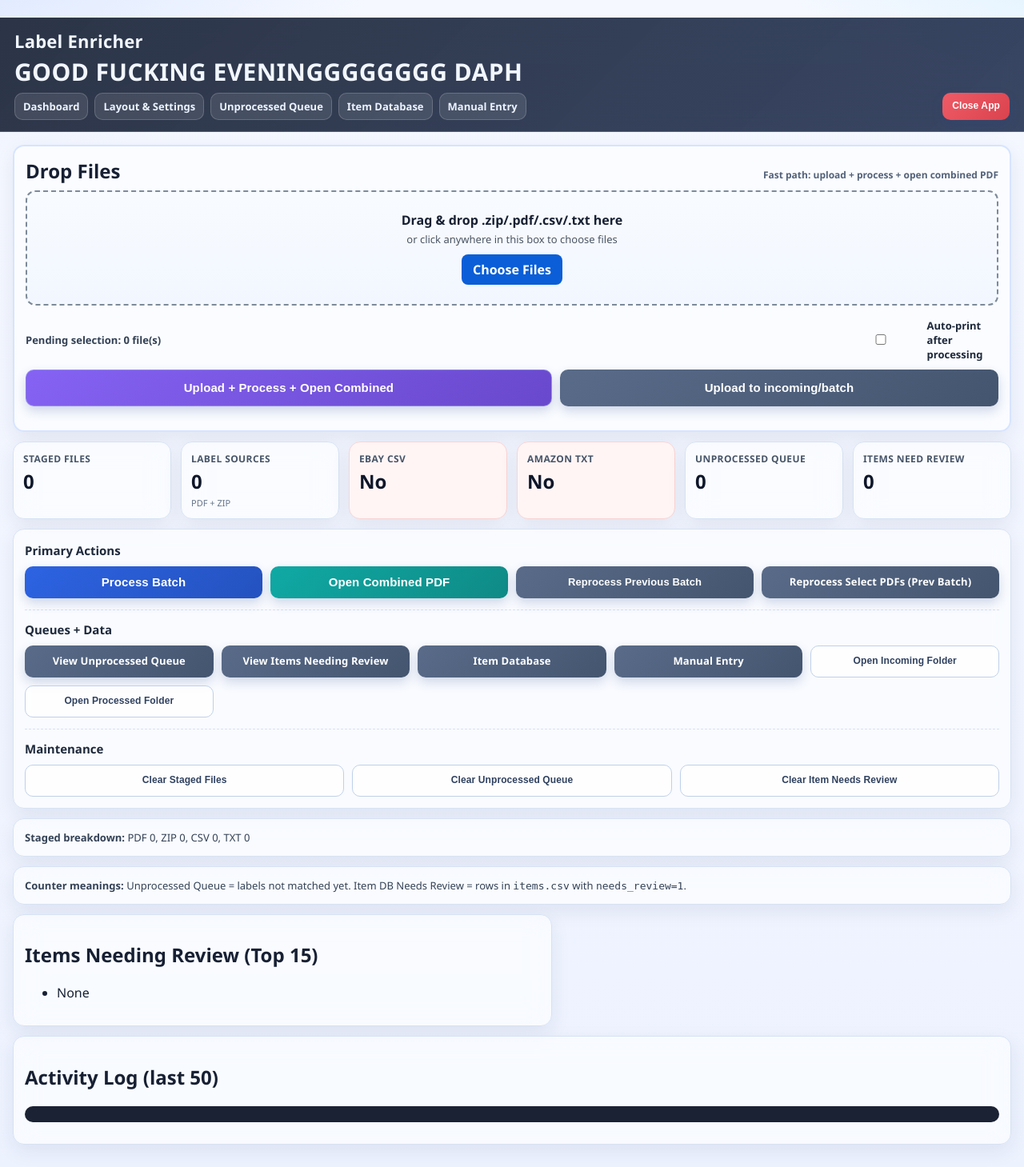
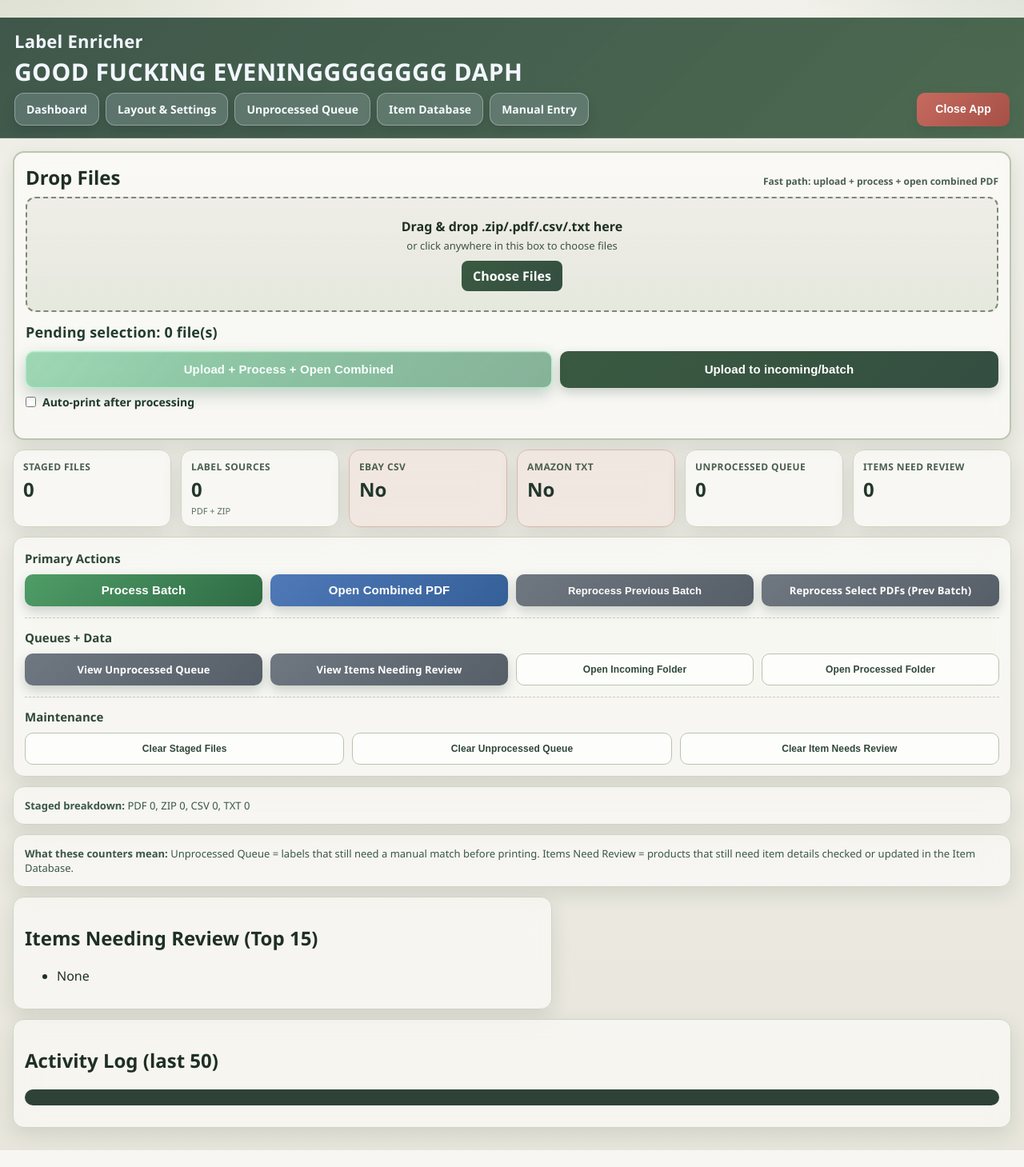
Before and after one commit to strapbro/PDF-LabelEnricher, a FastAPI app: page / in a window 1280 px wide. Shown: the whole page at 80% size. After the commit the page ends 1438 px from the top, so only its background shows below. Run offline with FastAPI, Linux system fonts and the light colour scheme.

Commit message:
ui polish: neon quick action, header nav, upload layout, clipboard icons

```diff
--- a/static/style.css
+++ b/static/style.css
@@ -1,17 +1,23 @@
-:root {
-  --bg-1: #f5f8ff;
-  --bg-2: #edf2ff;
-  --ink: #172033;
-  --ink-soft: #4c5b74;
-  --line: #d6e2f3;
-  --card: rgba(255, 255, 255, 0.62);
-  --card-strong: rgba(255, 255, 255, 0.76);
+ :root {
+  --dust-grey: #dad7cd;
+  --dry-sage: #a3b18a;
+  --fern: #588157;
+  --hunter-green: #3a5a40;
+  --pine-teal: #344e41;
+
+  --bg-1: #f2f1eb;
+  --bg-2: #e8e6dc;
+  --ink: #1f2f24;
+  --ink-soft: #3e5345;
+  --line: #cfd4c3;
+  --card: rgba(255, 255, 255, 0.58);
+  --card-strong: rgba(255, 255, 255, 0.72);
   --blur: 14px;
-  --blue: #2d63e2;
-  --green: #159f60;
-  --slate: #50607a;
-  --warn: #f4b32d;
-  --danger: #e64f5a;
+  --blue: #5b7fa3;
+  --green: #3a5a40;
+  --slate: #6f7d63;
+  --warn: #d2a35f;
+  --danger: #b96056;
 }
 
 * { box-sizing: border-box; }
@@ -21,18 +27,19 @@ body {
   margin: 0;
   color: var(--ink);
   background:
-    radial-gradient(900px 460px at -5% -5%, #dbe7ff 0%, rgba(219, 231, 255, 0) 60%),
-    radial-gradient(820px 420px at 110% -8%, #d7f1ff 0%, rgba(215, 241, 255, 0) 58%),
+    radial-gradient(900px 460px at -5% -5%, rgba(163, 177, 138, 0.35) 0%, rgba(163, 177, 138, 0) 60%),
+    radial-gradient(820px 420px at 110% -8%, rgba(88, 129, 87, 0.26) 0%, rgba(88, 129, 87, 0) 58%),
     linear-gradient(180deg, var(--bg-1), var(--bg-2));
 }
 
 header {
+  cursor: pointer;
   position: sticky;
   top: 0;
   z-index: 50;
   color: #f2f7ff;
   padding: 14px 18px;
-  background: linear-gradient(135deg, rgba(23, 32, 51, 0.9), rgba(30, 45, 78, 0.88));
+  background: linear-gradient(135deg, rgba(52, 78, 65, 0.94), rgba(58, 90, 64, 0.9));
   border-bottom: 1px solid rgba(255, 255, 255, 0.18);
   backdrop-filter: blur(12px) saturate(130%);
   -webkit-backdrop-filter: blur(12px) saturate(130%);
@@ -61,20 +68,22 @@ nav,
 
 nav a,
 .nav-links a {
-  color: #ebf3ff;
+  color: #f5fbff;
   text-decoration: none;
-  padding: 7px 10px;
-  border-radius: 10px;
-  background: rgba(255, 255, 255, 0.1);
-  border: 1px solid rgba(255, 255, 255, 0.18);
-  font-size: 13px;
-  font-weight: 600;
-  transition: transform 0.12s ease, background 0.16s ease;
+  padding: 10px 14px;
+  border-radius: 12px;
+  background: rgba(188, 206, 219, 0.22);
+  border: 1px solid rgba(222, 231, 238, 0.4);
+  font-size: 14px;
+  font-weight: 700;
+  box-shadow: 0 6px 14px rgba(22, 34, 40, 0.18);
+  transition: transform 0.12s ease, background 0.16s ease, box-shadow 0.16s ease;
 }
 
 nav a:hover,
 .nav-links a:hover {
-  background: rgba(255, 255, 255, 0.18);
+  background: rgba(214, 227, 237, 0.34);
+  box-shadow: 0 10px 18px rgba(20, 33, 40, 0.24);
   transform: translateY(-1px);
 }
 
@@ -84,7 +93,9 @@ nav a:hover,
 }
 
 .nav-close .btn {
-  min-height: 34px;
+  min-height: 42px;
+  min-width: 116px;
+  font-size: 14px;
 }
 
 main {
@@ -97,7 +108,7 @@ main {
   border-radius: 14px;
   padding: 14px;
   margin-bottom: 12px;
-  box-shadow: 0 8px 24px rgba(24, 38, 71, 0.08);
+  box-shadow: 0 8px 24px rgba(36, 57, 45, 0.12);
   backdrop-filter: blur(var(--blur)) saturate(120%);
   -webkit-backdrop-filter: blur(var(--blur)) saturate(120%);
   animation: card-enter 220ms ease both;
@@ -132,14 +143,14 @@ button,
   white-space: normal;
   max-width: 100%;
   color: #fff;
-  box-shadow: 0 6px 14px rgba(35, 65, 138, 0.2);
+  box-shadow: 0 6px 14px rgba(52, 78, 65, 0.24);
   transition: transform 0.08s ease, filter 0.16s ease, box-shadow 0.16s ease;
 }
 
 button:hover,
 .btn:hover {
   filter: brightness(1.06);
-  box-shadow: 0 10px 18px rgba(35, 65, 138, 0.26);
+  box-shadow: 0 10px 18px rgba(52, 78, 65, 0.3);
 }
 
 button:active,
@@ -151,22 +162,32 @@ button:active,
 .btn-md { min-height: 40px; font-size: 13px; }
 .btn-lg { min-height: 46px; font-size: 15px; }
 
-.btn-primary { background: linear-gradient(135deg, #2d63e2, #2452bf); }
-.btn-success { background: linear-gradient(135deg, #159f60, #10834f); }
-.btn-secondary { background: linear-gradient(135deg, #596b89, #44556f); }
-.btn-warn { background: linear-gradient(135deg, #ffc14b, #f4b32d); color: #1f2937; }
-.btn-attn { background: linear-gradient(135deg, #ef5b66, #d9434e); }
-.btn-open { background: linear-gradient(135deg, #10a9a4, #0f8a86); }
-.btn-quick { background: linear-gradient(135deg, #7b55f2, #5c39c8); }
+.btn-primary { background: linear-gradient(135deg, #4f9d67, #2f6b45); }
+.btn-success { background: linear-gradient(135deg, #6c946a, #588157); }
+.btn-secondary { background: linear-gradient(135deg, #6f7780, #565f68); }
+.btn-upload { background: linear-gradient(135deg, #3a5a40, #344e41); }
+.btn-warn { background: linear-gradient(135deg, #e0bf76, #cfa557); color: #2c372f; }
+.btn-attn { background: linear-gradient(135deg, #c66a5f, #a65046); }
+.btn-open { background: linear-gradient(135deg, #4f79b8, #355f97); }
+.btn-quick {
+  background: linear-gradient(135deg, rgba(92, 186, 128, 0.74), rgba(60, 144, 99, 0.68));
+  border: 1px solid rgba(186, 255, 218, 0.66);
+  color: #f7fffb;
+}
 
 .btn-spotlight {
   position: relative;
   overflow: hidden;
-  border: 1px solid rgba(180, 206, 255, 0.38);
-  background: linear-gradient(135deg, rgba(123, 85, 242, 0.92), rgba(92, 57, 200, 0.92));
-  backdrop-filter: blur(6px);
-  -webkit-backdrop-filter: blur(6px);
+  border: 1px solid rgba(194, 255, 222, 0.72);
+  background: linear-gradient(135deg, rgba(98, 191, 134, 0.7), rgba(62, 132, 93, 0.62));
+  backdrop-filter: blur(10px) saturate(125%);
+  -webkit-backdrop-filter: blur(10px) saturate(125%);
+  box-shadow:
+    inset 0 1px 0 rgba(255, 255, 255, 0.16),
+    0 0 0 1px rgba(122, 245, 176, 0.16),
+    0 8px 20px rgba(20, 72, 46, 0.24);
 }
+
 
 .btn-spotlight::before {
   content: "";
@@ -174,14 +195,26 @@ button:active,
   inset: 0;
   pointer-events: none;
   opacity: 0;
-  transition: opacity 0.28s ease-out;
+  transition: opacity 0.24s ease-out;
   background: radial-gradient(
     circle at var(--x, 50%) var(--y, 50%),
-    rgba(168, 212, 255, 0.42) 0%,
-    rgba(122, 173, 255, 0.2) 22%,
-    rgba(0, 0, 0, 0) 58%
+    rgba(246, 255, 250, 0.34) 0%,
+    rgba(172, 255, 210, 0.26) 20%,
+    rgba(104, 230, 168, 0.14) 38%,
+    rgba(0, 0, 0, 0) 62%
   );
 }
+
+
+.btn-spotlight::after {
+  content: "";
+  position: absolute;
+  inset: 0;
+  pointer-events: none;
+  background: linear-gradient(128deg, rgba(255,255,255,0.22) 0%, rgba(255,255,255,0.06) 28%, rgba(255,255,255,0) 54%);
+  opacity: 0.62;
+}
+
 
 .btn-spotlight:hover::before,
 .btn-spotlight:focus-visible::before {
@@ -190,20 +223,26 @@ button:active,
 
 .btn-spotlight:hover,
 .btn-spotlight:focus-visible {
-  border-color: rgba(138, 186, 255, 0.72);
+  border-color: rgba(174, 255, 214, 0.9);
+  box-shadow:
+    inset 0 1px 0 rgba(255, 255, 255, 0.22),
+    0 0 0 1px rgba(136, 250, 190, 0.28),
+    0 0 16px rgba(118, 248, 184, 0.26),
+    0 10px 24px rgba(20, 72, 46, 0.28);
 }
+
 
 
 .btn-outline {
   background: var(--card-strong);
-  color: #2f415f;
-  border: 1px solid #bfd0e8;
+  color: #2f4738;
+  border: 1px solid #b8c3ad;
   box-shadow: none;
 }
 
 .btn-outline:hover {
   background: rgba(255, 255, 255, 0.92);
-  box-shadow: 0 6px 14px rgba(40, 57, 93, 0.12);
+  box-shadow: 0 6px 14px rgba(52, 78, 65, 0.16);
 }
 
 input,
@@ -212,7 +251,7 @@ textarea {
   padding: 7px;
   margin: 4px 0;
   width: 100%;
-  border: 1px solid #c7d6eb;
+  border: 1px solid #b8c6ae;
   border-radius: 9px;
   background: rgba(255, 255, 255, 0.78);
   color: var(--ink);
@@ -223,8 +262,8 @@ input:focus,
 select:focus,
 textarea:focus {
   outline: none;
-  border-color: #7da1ea;
-  box-shadow: 0 0 0 3px rgba(61, 101, 192, 0.14);
+  border-color: #7a9d73;
+  box-shadow: 0 0 0 3px rgba(88, 129, 87, 0.18);
   background: rgba(255, 255, 255, 0.95);
 }
 
@@ -243,20 +282,20 @@ table {
 
 th,
 td {
-  border: 1px solid #d4e0f0;
+  border: 1px solid #c3ceb8;
   padding: 7px;
   vertical-align: top;
 }
 
 th {
-  background: rgba(246, 250, 255, 0.9);
+  background: rgba(238, 241, 230, 0.9);
 }
 
 pre {
   white-space: pre-wrap;
   max-height: 260px;
   overflow: auto;
-  background: rgba(18, 26, 43, 0.96);
+  background: rgba(35, 55, 44, 0.94);
   color: #dbe5f6;
   padding: 10px;
   border-radius: 10px;
@@ -265,10 +304,10 @@ pre {
 .msg {
   margin: 10px 16px;
   padding: 10px 12px;
-  background: rgba(227, 239, 255, 0.85);
-  border: 1px solid #bfd7ff;
+  background: rgba(232, 236, 224, 0.88);
+  border: 1px solid #b9c7ad;
   border-radius: 10px;
-  color: #14346b;
+  color: #2d4735;
   font-weight: 600;
   backdrop-filter: blur(8px);
 }
--- a/templates/base.html
+++ b/templates/base.html
@@ -6,7 +6,7 @@
   <link rel="stylesheet" href="/static/style.css?v=20260307a">
 </head>
 <body>
-  <header>
+  <header id="appHeader">
     <h1>Label Enricher</h1>
     <div id="timeGreeting" class="time-greeting" aria-live="polite"></div>
     <div class="nav-row">
@@ -18,7 +18,7 @@
         <a href="/manual-entry">Manual Entry</a>
       </nav>
       <form class="nav-close" action="/app/close" method="post">
-        <button class="btn btn-sm btn-attn" type="submit">Close App</button>
+        <button class="btn btn-md btn-attn" type="submit">Close App</button>
       </form>
     </div>
   </header>
@@ -39,6 +39,16 @@
         el.textContent = 'GOOD FUCKING EVENINGGGGGGGG DAPH';
       }
     })();
+    (function () {
+      const header = document.getElementById('appHeader');
+      if (!header) return;
+      header.addEventListener('click', (e) => {
+        const tgt = e.target;
+        if (!(tgt instanceof Element)) return;
+        if (tgt.closest('a, button, input, select, textarea, label, form')) return;
+        window.location.href = '/';
+      });
+    })();
   </script>
 </body>
 </html>
--- a/templates/dashboard.html
+++ b/templates/dashboard.html
@@ -16,15 +16,17 @@
 
     <div class="upload-meta-row">
       <div id="pendingCount" class="pending-count">Pending selection: 0 file(s)</div>
-      <label class="inline-check" for="autoPrintAfterProcess">
-        <input id="autoPrintAfterProcess" type="checkbox" name="auto_print_after_process" value="1">
-        Auto-print after processing
-      </label>
     </div>
 
     <div class="upload-quick-actions">
-      <button class="btn btn-lg btn-quick btn-spotlight" type="submit" name="quick_action" value="upload_process_open">Upload + Process + Open Combined</button>
-      <button class="btn btn-lg btn-secondary" type="submit" name="quick_action" value="upload_only">Upload to incoming/batch</button>
+      <div class="quick-primary-stack">
+        <button class="btn btn-lg btn-quick btn-spotlight" type="submit" name="quick_action" value="upload_process_open">Upload + Process + Open Combined</button>
+        <label class="inline-check quick-inline-check" for="autoPrintAfterProcess">
+          <input id="autoPrintAfterProcess" type="checkbox" name="auto_print_after_process" value="1">
+          Auto-print after processing
+        </label>
+      </div>
+      <button class="btn btn-lg btn-upload" type="submit" name="quick_action" value="upload_only">Upload to incoming/batch</button>
     </div>
   </form>
 </section>
@@ -92,8 +94,6 @@
       <a class="btn btn-md {% if needs_review_count > 0 %}btn-attn{% else %}btn-secondary{% endif %}" href="/items/review">
         View Items Needing Review {% if needs_review_count > 0 %}({{ needs_review_count }}){% endif %}
       </a>
-      <a class="btn btn-md btn-secondary" href="/items">Item Database</a>
-      <a class="btn btn-md btn-secondary" href="/manual-entry">Manual Entry</a>
       <form action="/open" method="post"><input type="hidden" name="target" value="incoming"><button class="btn btn-sm btn-outline" type="submit">Open Incoming Folder</button></form>
       <form action="/open" method="post"><input type="hidden" name="target" value="processed"><button class="btn btn-sm btn-outline" type="submit">Open Processed Folder</button></form>
     </div>
@@ -114,11 +114,10 @@
 </section>
 
 <section class="card tiny-meta">
-  <strong>Counter meanings:</strong>
-  Unprocessed Queue = labels not matched yet.
-  Item DB Needs Review = rows in <code>items.csv</code> with <code>needs_review=1</code>.
+  <strong>What these counters mean:</strong>
+  Unprocessed Queue = labels that still need a manual match before printing.
+  Items Need Review = products that still need item details checked or updated in the Item Database.
 </section>
-
 <section class="two-col">
   <section class="card">
     <h2>Items Needing Review (Top 15)</h2>
@@ -150,61 +149,64 @@
 </section>
 
 <style>
-.upload-card { border-width: 2px; border-color: #d6e4ff; }
+.upload-card { border-width: 2px; border-color: #b9c7ad; }
 .section-head { display: flex; align-items: baseline; justify-content: space-between; gap: 12px; margin-bottom: 8px; }
 .section-head h2 { margin: 0; }
-.section-note { font-size: 12px; color: #53627a; font-weight: 600; }
+.section-note { font-size: 12px; color: #4c5f50; font-weight: 600; }
 
 .drop-zone {
-  border: 2px dashed #7d8a99;
+  border: 2px dashed #7b8b72;
   border-radius: 12px;
   padding: 24px;
   text-align: center;
   margin-bottom: 10px;
   cursor: pointer;
-  background: linear-gradient(180deg, #f8fbff, #f2f7ff);
+  background: linear-gradient(180deg, rgba(218, 215, 205, 0.35), rgba(163, 177, 138, 0.22));
 }
-.drop-zone:hover { background: linear-gradient(180deg, #eef6ff, #e8f2ff); }
-.drop-zone.active { background: #e8f2ff; border-color: #2f6fed; }
+.drop-zone:hover { background: linear-gradient(180deg, rgba(218, 215, 205, 0.48), rgba(163, 177, 138, 0.34)); }
+.drop-zone.active { background: rgba(163, 177, 138, 0.3); border-color: #588157; }
 .drop-title { font-weight: 800; font-size: 16px; }
-.drop-sub { color: #4b5563; margin-top: 4px; font-size: 13px; }
+.drop-sub { color: #3e5345; margin-top: 4px; font-size: 13px; }
 .drop-choose {
   display: inline-block;
   margin-top: 10px;
   padding: 8px 14px;
   border-radius: 8px;
-  background: #0b5ed7;
+  background: linear-gradient(135deg, #3a5a40, #344e41);
   color: #fff;
   font-weight: 700;
 }
 
-.upload-meta-row { display: flex; justify-content: space-between; align-items: center; gap: 12px; flex-wrap: wrap; }
-.pending-count { margin: 6px 0; font-size: 13px; color: #334155; font-weight: 700; }
-.inline-check { display:flex; align-items:center; gap:8px; margin: 6px 0; font-size:13px; color:#1e293b; font-weight: 600; }
-.upload-quick-actions { display:grid; grid-template-columns: 1.2fr 1fr; gap:10px; margin-top: 4px; }
+.upload-meta-row { display: flex; justify-content: flex-start; align-items: center; gap: 12px; flex-wrap: wrap; }
+.pending-count { margin: 6px 0 10px; font-size: 18px; line-height: 1.1; color: #233b2f; font-weight: 800; letter-spacing: 0.2px; }
+.inline-check { display:flex; align-items:center; gap:8px; margin: 6px 0; font-size:14px; color:#20392d; font-weight: 700; }
+.inline-check input[type="checkbox"] { width:auto; margin:0; accent-color:#3a5a40; }
+.quick-inline-check { margin-top: 8px; }
+.quick-primary-stack { display:flex; flex-direction:column; align-items:stretch; }
+.upload-quick-actions { display:grid; grid-template-columns: 1.2fr 1fr; gap:10px; margin-top: 4px; align-items: start; }
 .upload-quick-actions .btn { width: 100%; }
 
 .stats-grid { grid-template-columns: repeat(6, minmax(120px, 1fr)); margin-bottom: 12px; }
 .stat-card { margin: 0; padding: 12px; }
-.stat-label { color: #475569; font-size: 12px; font-weight: 700; text-transform: uppercase; letter-spacing: 0.4px; }
-.stat-value { font-size: 24px; font-weight: 900; margin-top: 3px; color: #0f172a; }
-.stat-sub { font-size: 11px; color: #64748b; margin-top: 3px; }
-.stat-ok { border-color: #b6e2cb; background: #f4fcf8; }
-.stat-miss { border-color: #f8d3d3; background: #fff5f5; }
-.stat-alert { border-color: #f9d68a; background: #fff8ea; }
+.stat-label { color: #4a5e4f; font-size: 12px; font-weight: 700; text-transform: uppercase; letter-spacing: 0.4px; }
+.stat-value { font-size: 24px; font-weight: 900; margin-top: 3px; color: #22372d; }
+.stat-sub { font-size: 11px; color: #5b6e60; margin-top: 3px; }
+.stat-ok { border-color: #b8c9a2; background: rgba(198, 216, 183, 0.38); }
+.stat-miss { border-color: #d8b9aa; background: rgba(242, 230, 224, 0.7); }
+.stat-alert { border-color: #cfb987; background: rgba(241, 233, 212, 0.76); }
 
-.stale-warning { margin: 0 0 10px; padding: 10px 12px; border: 1px solid #f3d18d; background: #fff6e7; border-radius: 10px; color: #5b3b09; font-size: 13px; }
+.stale-warning { margin: 0 0 10px; padding: 10px 12px; border: 1px solid #cdb684; background: rgba(241, 233, 212, 0.84); border-radius: 10px; color: #4f4730; font-size: 13px; }
 .stale-warning-actions { display: grid; grid-template-columns: 1.2fr 1fr; gap: 8px; margin-top: 8px; }
 .stale-warning-actions form { margin: 0; }
 .stale-warning-actions .btn { width: 100%; }
 
-.split-actions h3 { margin: 2px 0 10px; font-size: 15px; color: #1e293b; }
-.split-actions > div + div { margin-top: 14px; padding-top: 12px; border-top: 1px dashed #d7e1ef; }
+.split-actions h3 { margin: 2px 0 10px; font-size: 15px; color: #2d4735; }
+.split-actions > div + div { margin-top: 14px; padding-top: 12px; border-top: 1px dashed #c3ceb8; }
 .actions-grid { display: grid; grid-template-columns: repeat(auto-fit, minmax(220px, 1fr)); gap: 10px; align-items: stretch; }
 .actions-grid form { margin: 0; width: 100%; }
 .actions-grid .btn, .actions-grid button { width: 100%; min-height: 40px; }
 
-.tiny-meta { font-size: 13px; color: #344256; }
+.tiny-meta { font-size: 13px; color: #3b5645; }
 .two-col { display: grid; grid-template-columns: 1.2fr 1fr; gap: 12px; }
 
 @media (max-width: 1100px) {
```
Also changed, not shown: templates/items.html (+8 -7 lines).
